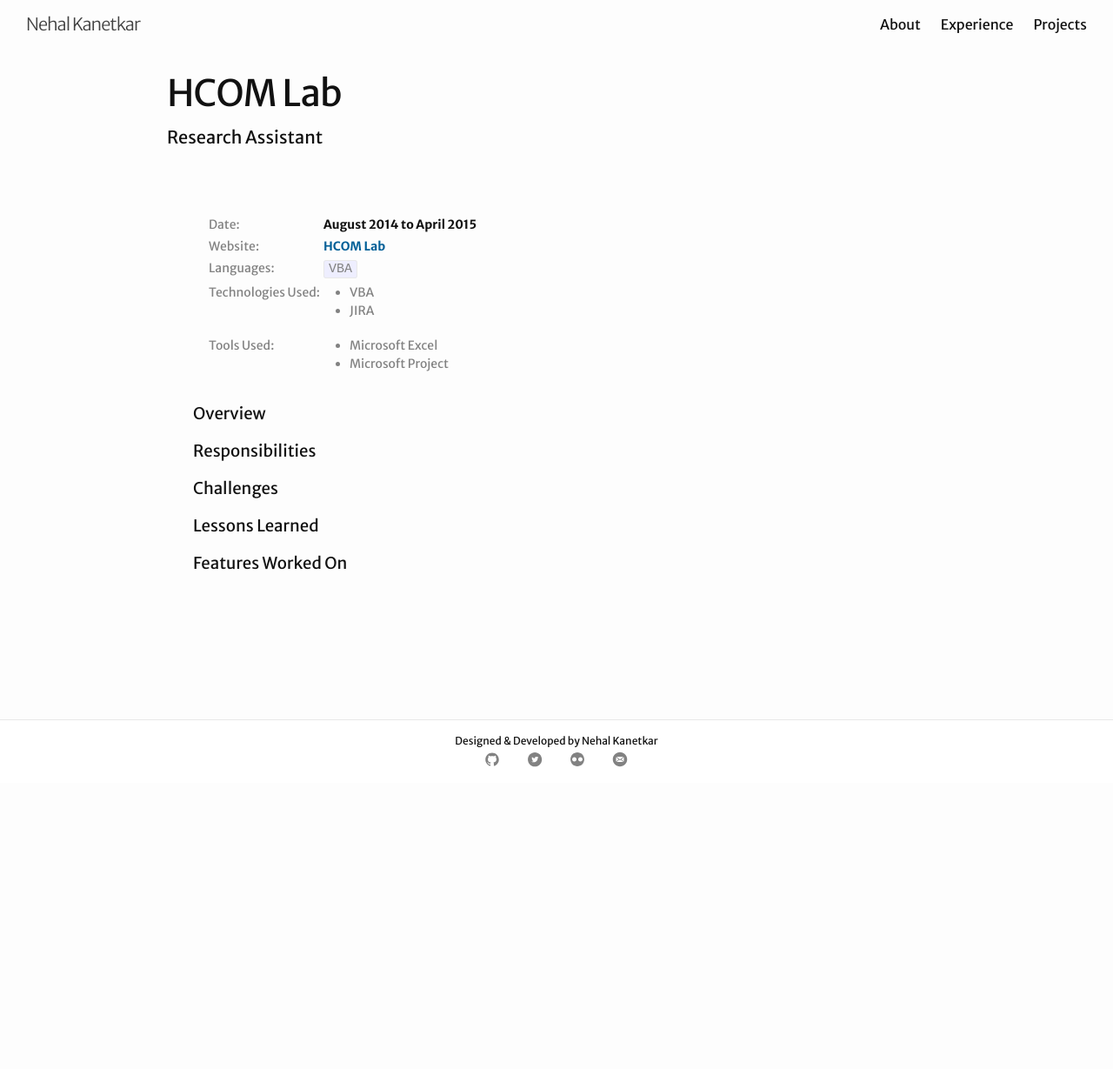
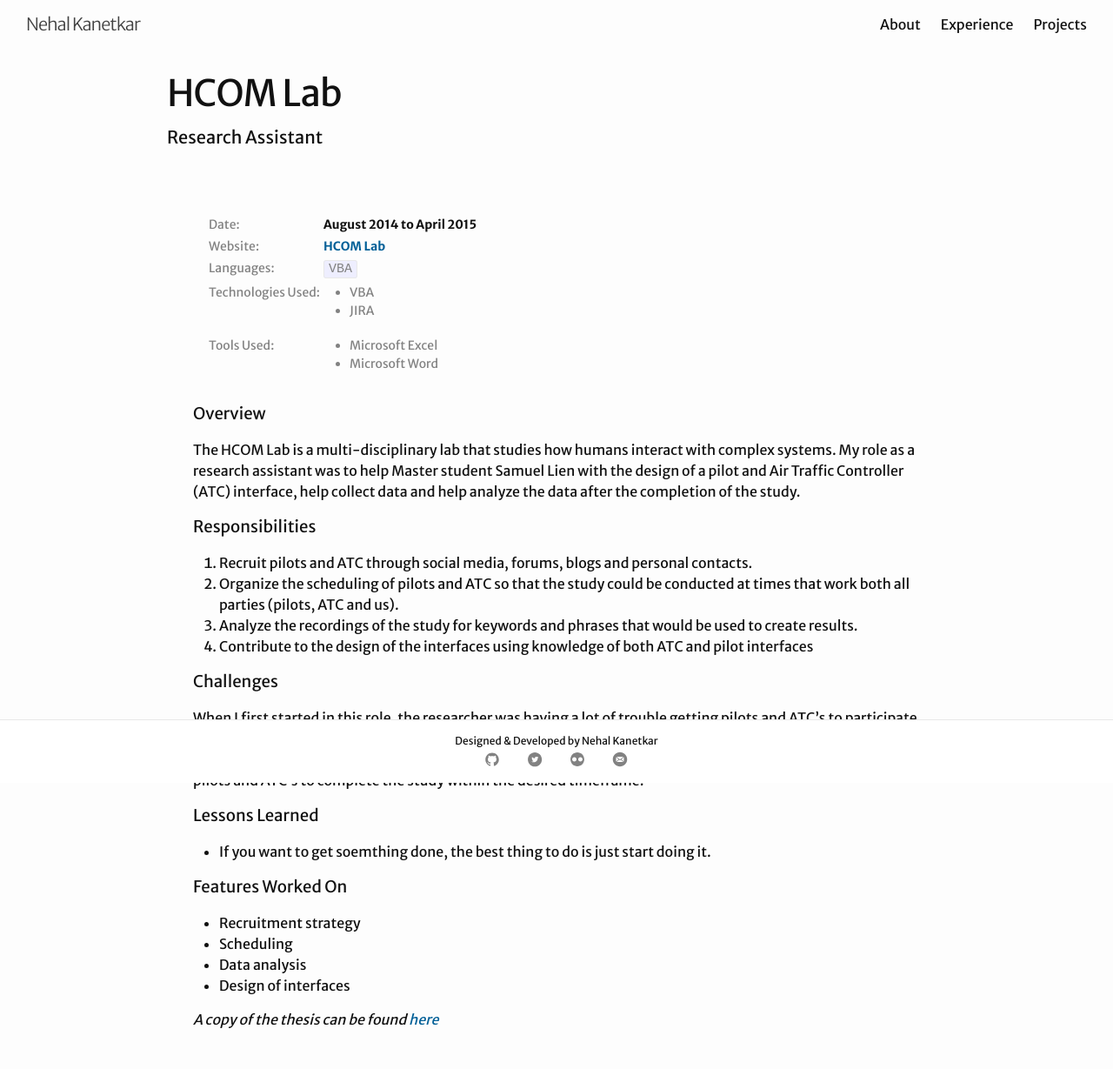
Before and after one commit to nkanetka/nkanetka.github.io, a Jekyll site: the page built from _posts/2014-08-28-hcom.markdown, in a window 1280 px wide. Shown: the whole page at 87% size. Built offline with Jekyll 4.4.1, drawn with Linux system fonts in a browser that asks for light colours; before the commit the page ends 1016 px from its top, so only the background shows below that.

Commit message:
Add in experience markdown

```diff
--- a/_posts/2014-08-28-hcom.markdown
+++ b/_posts/2014-08-28-hcom.markdown
@@ -13,27 +13,35 @@ permalink: /experience/hcom/
 | Website:     |    __[HCOM Lab][hcom-lab]{:target="_blank"}__   |
 | Languages:  | `VBA` |
 | Technologies Used: |  {::nomarkdown}<ul><li>VBA</li><li>JIRA</li></ul>{:/} |
-| Tools Used: |  {::nomarkdown}<ul><li>Microsoft Excel</li><li>Microsoft Project</li></ul>{:/} |
+| Tools Used: |  {::nomarkdown}<ul><li>Microsoft Excel</li><li>Microsoft Word</li></ul>{:/} |
 
 ### Overview
 
-
+The HCOM Lab is a multi-disciplinary lab that studies how humans interact with complex systems. My role as a research assistant was to help Master student Samuel Lien with the design of a pilot and Air Traffic Controller (ATC) interface, help collect data and help analyze the data after the completion of the study.
 
 ### Responsibilities
 
-
+1. Recruit pilots and ATC through social media, forums, blogs and personal contacts.
+2. Organize the scheduling of pilots and ATC so that the study could be conducted at times that work both all parties (pilots, ATC and us).
+3. Analyze the recordings of the study for keywords and phrases that would be used to create results.
+4. Contribute to the design of the interfaces using knowledge of both ATC and pilot interfaces
 
 ### Challenges
 
-
+When I first started in this role, the researcher was having a lot of trouble getting pilots and ATC's to participate in the study. I took lead of the recruitment and scheduling by going to pilots on social media and using some personal contacts to get the word out about the study. With this work we were able to recruit the number of pilots and ATC's to complete the study within the desired timeframe.
 
 ### Lessons Learned
 
-
+- If you want to get soemthing done, the best thing to do is just start doing it.
 
 ### Features Worked On
 
+- Recruitment strategy
+- Scheduling
+- Data analysis
+- Design of interfaces
 
+*A copy of the thesis can be found [here][lien-thesis]*
 
 <!-- Jekyll also offers powerful support for code snippets:
 
```
Also changed, not shown: _posts/2014-12-17-cibc.markdown (+7 -5 lines), _posts/2015-09-05-twn.markdown (+6 -4 lines).
